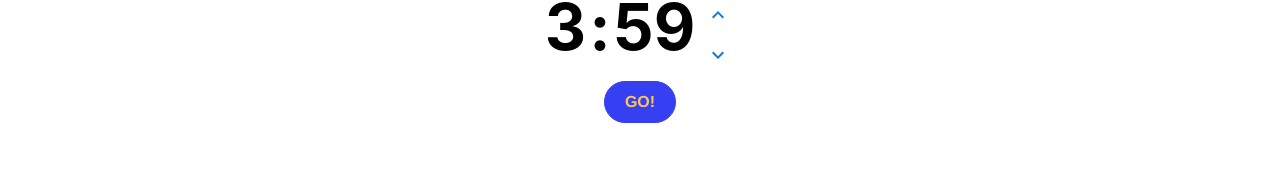
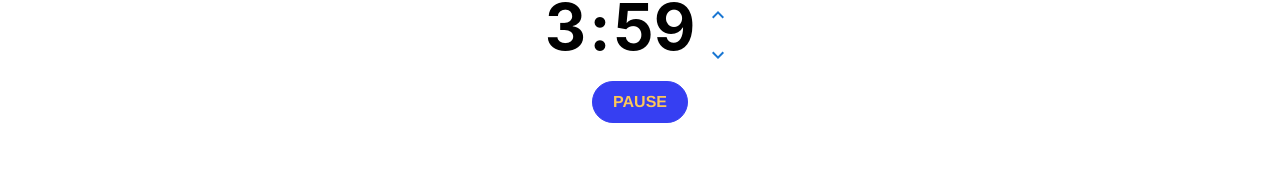
Before and after one commit to CodeOp-tech/fspt15-proj-team3, a React (Create React App) app in the folder my-react-app/: page /relax in a window 1280 px wide. Both pictures are taken after a click on the button "GO!". Shown: the part 348-517 px from the top of the page. Built offline with nearby package versions, Linux system fonts and the light colour scheme; grey boxes are pictures that could not be loaded.

Commit message:
added conditional rendering start/pause button

```diff
--- a/my-react-app/src/Components/StartButton.js
+++ b/my-react-app/src/Components/StartButton.js
@@ -1,13 +1,16 @@
 import React from 'react';
 
 //re-usable component to start/stop timer
-const StartButton = ({toggleStart}) => {
+const StartButton = ({toggleStart, start}) => {
   return (
     <div>
+    {!start ? (
     <button
     className='timer-button timer-button-outline'
     onClick={() => toggleStart()}> GO!
-    </button>
+    </button> ) : (<button
+    className='timer-button timer-button-outline'
+    onClick={() => toggleStart()}> PAUSE</button> )}
     </div>
   );
 };
--- a/my-react-app/src/Pages/FunBreak.js
+++ b/my-react-app/src/Pages/FunBreak.js
@@ -42,7 +42,7 @@ function FunBreak() {
 
   //To use CountDownTimer start/pause button in StartButton comp
   //Passed from App.js as via useContext
-  let { toggleStart } = useContext(TimerContext);
+  let { toggleStart, start } = useContext(TimerContext);
 
   return (
     <div className="App">
@@ -57,7 +57,8 @@ function FunBreak() {
       </div>
 
       <CountdownTimer />
-      <StartButton toggleStart={toggleStart} />
+      <StartButton toggleStart={toggleStart}
+                    start={start} />
 
       <FunContainer
         jokes={jokes}
--- a/my-react-app/src/Pages/MoveBreak.js
+++ b/my-react-app/src/Pages/MoveBreak.js
@@ -103,7 +103,7 @@ function MoveBreak() {
 
 	//To use CountDownTimer start/pause button in StartButton comp
 //Passed from App.js as via useContext
-let {toggleStart} = useContext(TimerContext);
+let {toggleStart, start} = useContext(TimerContext);
 
 
 	return (
@@ -117,6 +117,7 @@ let {toggleStart} = useContext(TimerContext);
 			</div>
 			<CountdownTimer/>
       <StartButton
+	            start={start}
 				toggleStart={toggleStart}/>
 			<div className="activities-container">
 				<div className="left-cont">
--- a/my-react-app/src/Pages/RelaxBreak.js
+++ b/my-react-app/src/Pages/RelaxBreak.js
@@ -21,7 +21,7 @@ function RelaxBreak() {
 
 //To use CountDownTimer start/pause button in StartButton comp
 //Passed from App.js as via useContext
-let {toggleStart, targetMin, setTargetMin, setTimer, timer} = useContext(TimerContext);
+let {toggleStart, targetMin, setTargetMin, setTimer, timer, start} = useContext(TimerContext);
 
 //const [resetTimer] = useCountdown(targetMin, start, setStart, setTimer, timer, countDownTime);
 
@@ -131,7 +131,8 @@ let {toggleStart, targetMin, setTargetMin, setTimer, timer} = useContext(TimerCo
 			</div>
 			<div>
 				<CountdownTimer />
-				<StartButton toggleStart={toggleStart} />
+				<StartButton toggleStart={toggleStart}
+				             start={start} />
 			</div>
 
 			<div className="container"></div>
```
